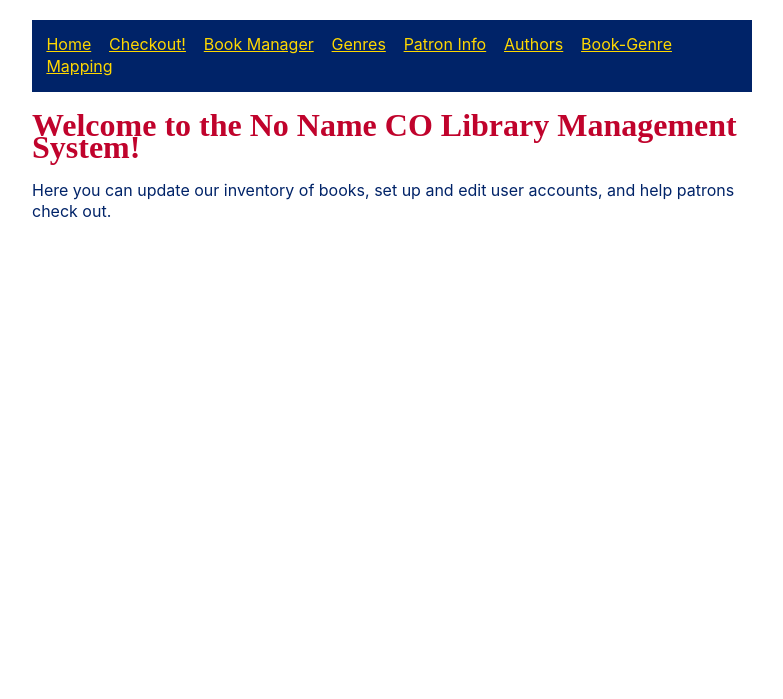
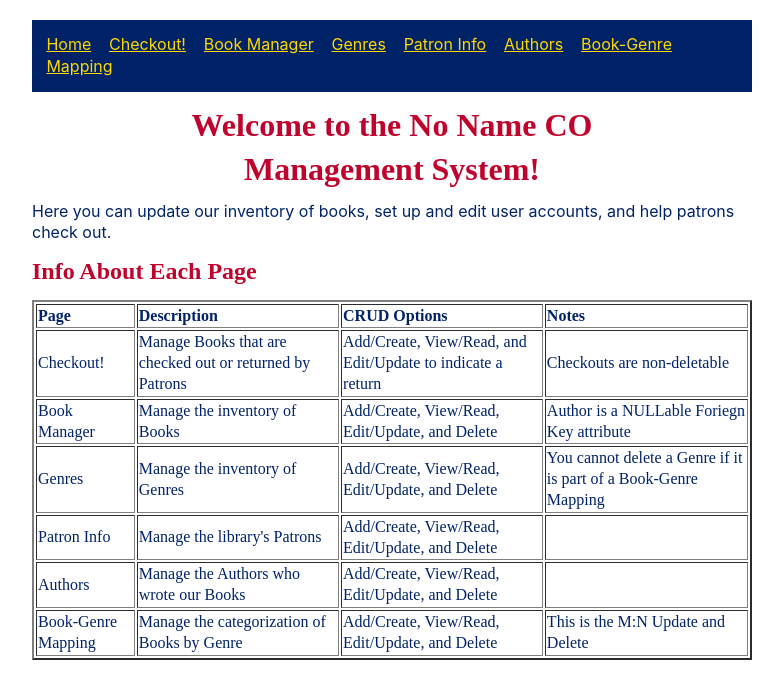
Before and after one commit to TLop503/cs340_term_project, a Flask app: page / in a window 1280 px wide. Shown: the top 699 px of the page, without its empty margins (248-1031 px from the left). Run offline with Flask 3, Linux system fonts and the light colour scheme; some libraries are stand-ins or nearby versions.

Commit message:
info for home page

```diff
--- a/templates/index.html
+++ b/templates/index.html
@@ -6,8 +6,57 @@
     <body>
         {% include 'base.html.jinja' %}
         {% block content %}
-        <h1>Welcome to the No Name CO Library Management System!</h1>
+        <h1 align="center">Welcome to the No Name CO</h1>
+        <h1 align="center">Management System!</h1>
         <p>Here you can update our inventory of books, set up and edit user accounts, and help patrons check out.</p>
+
+        <h2>Info About Each Page</h2>
+        <table border="2">
+            <thead>
+                <tr>
+                    <th>Page</th>
+                    <th>Description</th>
+                    <th>CRUD Options</th>
+                    <th>Notes</th>
+                </tr>
+            </thead>
+            <tr>
+                <td>Checkout!</td>
+                <td>Manage Books that are checked out or returned by Patrons</td>
+                <td>Add/Create, View/Read, and Edit/Update to indicate a return</td>
+                <td>Checkouts are non-deletable</td>
+            </tr>
+            <tr>
+                <td>Book Manager</td>
+                <td>Manage the inventory of Books</td>
+                <td>Add/Create, View/Read, Edit/Update, and Delete</td>
+                <td>Author is a NULLable Foriegn Key attribute</td>
+            </tr>
+            <tr>
+                <td>Genres</td>
+                <td>Manage the inventory of Genres</td>
+                <td>Add/Create, View/Read, Edit/Update, and Delete</td>
+                <td>You cannot delete a Genre if it is part of a Book-Genre Mapping</td>
+            </tr>
+            <tr>
+                <td>Patron Info</td>
+                <td>Manage the library's Patrons</td>
+                <td>Add/Create, View/Read, Edit/Update, and Delete</td>
+                <td></td>
+            </tr>
+            <tr>
+                <td>Authors</td>
+                <td>Manage the Authors who wrote our Books</td>
+                <td>Add/Create, View/Read, Edit/Update, and Delete</td>
+                <td></td>
+            </tr>
+            <tr>
+                <td>Book-Genre Mapping</td>
+                <td>Manage the categorization of Books by Genre</td>
+                <td>Add/Create, View/Read, Edit/Update, and Delete</td>
+                <td>This is the M:N Update and Delete</td>
+            </tr>
+        </table>
         {% endblock %}
     </body>
 </html>
```
